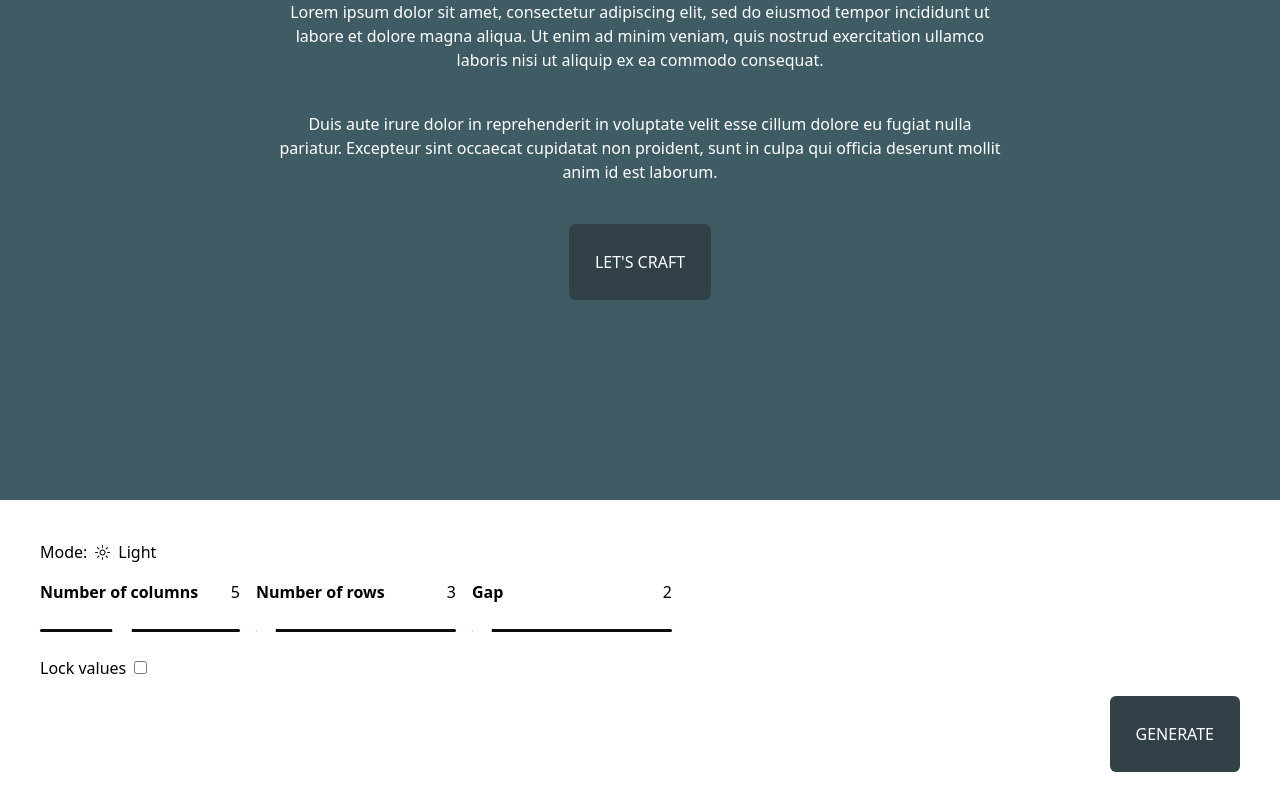
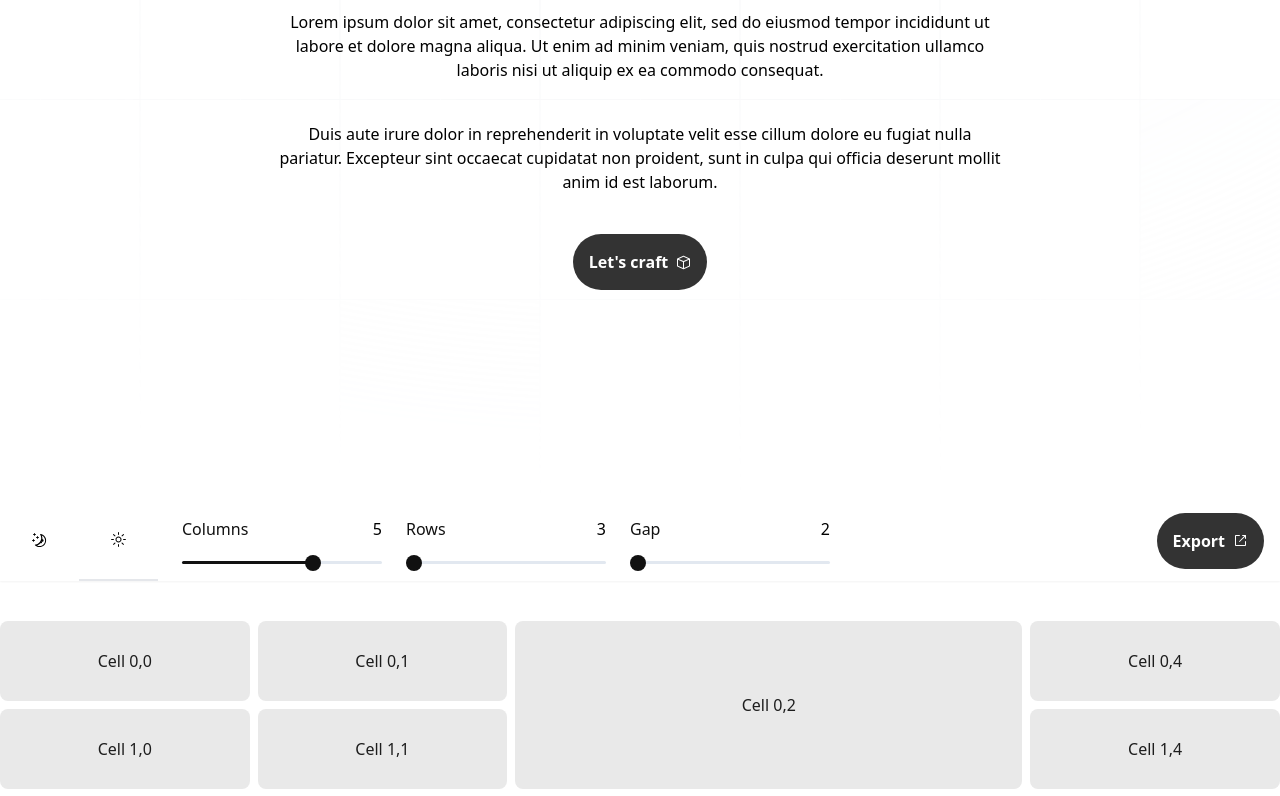
Before and after one commit to arnaudmanaranche/bento-craft, a Next.js app: page / in a window 1280 px wide. Shown: the part 300-1096 px from the top of the page. Built offline with nearby package versions, Linux system fonts and the light colour scheme; what @radix-ui/themes would draw is missing.

Commit message:
feat: wip new ui

```diff
--- a/package.json
+++ b/package.json
@@ -17,6 +17,7 @@
     "next-themes": "^0.3.0",
     "react": "^18",
     "react-dom": "^18",
+    "sonner": "^1.4.41",
     "zustand": "^4.5.2"
   },
   "devDependencies": {
--- a/src/components/CustomizableForm/CustomizableForm.tsx
+++ b/src/components/CustomizableForm/CustomizableForm.tsx
@@ -1,21 +1,25 @@
 import { useBentoStore } from '@/store'
-import { MoonIcon, SunIcon } from '@radix-ui/react-icons'
+import * as Dialog from '@radix-ui/react-dialog'
+import {
+  Cross2Icon,
+  ExternalLinkIcon,
+  MoonIcon,
+  SunIcon,
+} from '@radix-ui/react-icons'
 import * as Slider from '@radix-ui/react-slider'
 import { useTheme } from 'next-themes'
 import { useEffect, useState } from 'react'
+import { Toaster, toast } from 'sonner'
 
 export function CustomizableForm() {
   const columnNumber = useBentoStore((state) => state.columnNumber)
   const rowNumber = useBentoStore((state) => state.rowNumber)
   const setColumnNumber = useBentoStore((state) => state.setColumnNumber)
   const setRowNumber = useBentoStore((state) => state.setRowNumber)
-  const isFormFreezed = useBentoStore((state) => state.isFormFreezed)
-  const freezeForm = useBentoStore((state) => state.freezeForm)
   const gap = useBentoStore((state) => state.gap)
   const setGap = useBentoStore((state) => state.setGap)
-  const setBento = useBentoStore((state) => state.setBento)
   const [mounted, setMounted] = useState(false)
-  const { theme, setTheme } = useTheme()
+  const { setTheme } = useTheme()
 
   useEffect(() => {
     setMounted(true)
@@ -26,121 +30,150 @@ export function CustomizableForm() {
   }
 
   return (
-    <div className="flex flex-col items-start space-y-4 border-b-2 p-10">
-      <div className="flex items-center space-x-2">
-        <div>Mode:</div>
+    <Dialog.Root>
+      <div className="flex flex-col items-start shadow-sm dark:shadow-[#2d2d34]">
+        <div className="flex w-full items-center justify-between">
+          <div className="flex items-center space-x-6">
+            <div className="flex items-center">
               <button
-          className="flex items-center space-x-2"
+                className="flex w-full items-center border-b-0 p-8 dark:border-b-2 dark:border-b-[#2d2d34] dark:bg-[#111111]"
                 onClick={() => {
-            setTheme(theme === 'light' ? 'dark' : 'light')
+                  setTheme('dark')
                 }}
               >
-          {theme === 'light' ? <MoonIcon /> : <SunIcon />}
-          <span>{theme === 'light' ? 'Dark' : 'Light'}</span>
+                <MoonIcon />
+              </button>
+              <button
+                className="flex w-full items-center border-b-2 p-8 dark:border-b-0 dark:bg-[#111111]"
+                onClick={() => {
+                  setTheme('light')
+                }}
+              >
+                <SunIcon />
               </button>
             </div>
-      <form className="flex flex-col items-start space-y-4">
-        <div className="flex items-center space-x-4">
-          <div className="flex flex-col space-y-4">
+            <form className="p- flex flex-col items-start">
+              <div className="flex items-center space-x-6">
+                <div className="flex flex-col space-y-5">
                   <div className="flex justify-between">
-              <label htmlFor="columns" className="font-semibold">
-                Number of columns
+                    <label
+                      htmlFor="columns"
+                      className="text-[#111111] dark:text-[#f9fafb]"
+                    >
+                      Columns
                     </label>
                     <span>{columnNumber}</span>
                   </div>
                   <Slider.Root
-              className="relative flex h-5 w-[200px] touch-none select-none items-center"
+                    className="relative flex w-[200px] touch-none select-none items-center"
                     value={[columnNumber]}
                     defaultValue={[columnNumber]}
                     id="columns"
                     onValueChange={(value) => setColumnNumber(value[0])}
                     min={3}
-              max={8}
+                    max={6}
                     step={1}
                   >
-              <Slider.Track className="relative h-[3px] flex-grow rounded-full bg-[#0D0D0D] dark:bg-white">
-                <Slider.Range className="absolute h-full rounded-full" />
+                    <Slider.Track className="dark-bg[#d4d4d4cc] relative h-[3px] flex-grow rounded-full bg-slate-200">
+                      <Slider.Range className="absolute h-full rounded-full bg-[#111111] dark:bg-[#f9fafb]" />
                     </Slider.Track>
-              <Slider.Thumb
-                className="block h-5 w-5 rounded-[10px] bg-[white] shadow-[0_2px_10px_var(--black-a7)] hover:bg-[color:var(--violet-3)] focus:shadow-[0_0_0_5px_var(--black-a8)]"
-                aria-label="Volume"
-              />
+                    <Slider.Thumb className="block h-4 w-4 rounded-[10px] bg-[#111111] dark:bg-[#f9fafb]" />
                   </Slider.Root>
                 </div>
-          <div className="flex flex-col space-y-4">
+                <div className="flex flex-col space-y-5">
                   <div className="flex justify-between">
-              <label htmlFor="rows" className="font-semibold">
-                Number of rows
+                    <label
+                      htmlFor="rows"
+                      className="text-[#111111] dark:text-[#f9fafb]"
+                    >
+                      Rows
                     </label>
                     <span>{rowNumber}</span>
                   </div>
                   <Slider.Root
-              className="relative flex h-5 w-[200px] touch-none select-none items-center"
+                    className="relative flex w-[200px] touch-none select-none items-center"
                     value={[rowNumber]}
                     defaultValue={[rowNumber]}
                     id="rows"
                     onValueChange={(value) => setRowNumber(value[0])}
                     min={3}
-              max={8}
+                    max={6}
                     step={1}
                   >
-              <Slider.Track className="relative h-[3px] flex-grow rounded-full bg-[#0D0D0D] dark:bg-white">
-                <Slider.Range className="absolute h-full rounded-full" />
+                    <Slider.Track className="dark-bg[#d4d4d4cc] relative h-[3px] flex-grow rounded-full bg-slate-200">
+                      <Slider.Range className="absolute h-full rounded-full bg-[#111111] dark:bg-[#f9fafb]" />
                     </Slider.Track>
-              <Slider.Thumb
-                className="block h-5 w-5 rounded-[10px] bg-[white] shadow-[0_2px_10px_var(--black-a7)] hover:bg-[color:var(--violet-3)] focus:shadow-[0_0_0_5px_var(--black-a8)]"
-                aria-label="Volume"
-              />
+                    <Slider.Thumb className="block h-4 w-4 rounded-[10px] bg-[#111111] dark:bg-[#f9fafb]" />
                   </Slider.Root>
                 </div>
-          <div className="flex flex-col space-y-4">
+                <div className="flex flex-col space-y-5">
                   <div className="flex justify-between">
-              <label htmlFor="rows" className="font-semibold">
+                    <label
+                      htmlFor="rows"
+                      className="text-[#111111] dark:text-[#f9fafb]"
+                    >
                       Gap
                     </label>
                     <span>{gap}</span>
                   </div>
                   <Slider.Root
-              className="relative flex h-5 w-[200px] touch-none select-none items-center"
+                    className="relative flex w-[200px] touch-none select-none items-center"
                     value={[gap]}
                     defaultValue={[gap]}
                     id="rows"
                     onValueChange={(value) => setGap(value[0])}
-              min={3}
+                    min={2}
                     max={8}
-              step={1}
+                    step={2}
                   >
-              <Slider.Track className="relative h-[3px] flex-grow rounded-full bg-[#0D0D0D] dark:bg-white">
-                <Slider.Range className="absolute h-full rounded-full" />
+                    <Slider.Track className="dark-bg[#d4d4d4cc] relative h-[3px] flex-grow rounded-full bg-slate-200">
+                      <Slider.Range className="absolute h-full rounded-full bg-[#111111] dark:bg-[#f9fafb]" />
                     </Slider.Track>
-              <Slider.Thumb
-                className="block h-5 w-5 rounded-full bg-white shadow-[0_2px_10px_var(--black-a7)] hover:bg-[color:var(--violet-3)] focus:shadow-[0_0_0_5px_var(--black-a8)] dark:hover:bg-[#0D0D0D]"
-                aria-label="Volume"
-              />
+                    <Slider.Thumb className="block h-4 w-4 rounded-[10px] bg-[#111111] dark:bg-[#f9fafb]" />
                   </Slider.Root>
                 </div>
               </div>
-        <div className="flex items-baseline space-x-2">
-          <label htmlFor="lock">Lock values</label>
-          <input
-            onChange={() => {
-              freezeForm(!isFormFreezed)
-            }}
-            type="checkbox"
-            id="lock"
-          />
+            </form>
           </div>
-      </form>
-      <div className="flex w-full justify-end">
+          <Dialog.Trigger asChild>
+            <button className="mr-4 flex items-center rounded-full bg-black/80 p-4 font-bold text-white hover:bg-black/90 dark:bg-white dark:text-black/80">
+              Export
+              <ExternalLinkIcon className="ml-2" />
+            </button>
+          </Dialog.Trigger>
+        </div>
+      </div>
+      <Dialog.Portal>
+        <Toaster />
+        <Dialog.Overlay className="data-[state=open]:animate-overlayShow fixed inset-0 bg-black/60" />
+        <Dialog.Content className="data-[state=open]:animate-contentShow fixed left-[50%] top-[50%] max-h-[85vh] w-[90vw] max-w-[450px] translate-x-[-50%] translate-y-[-50%] rounded-[6px] bg-white p-[25px] shadow-[hsl(206_22%_7%_/_35%)_0px_10px_38px_-10px,_hsl(206_22%_7%_/_20%)_0px_10px_20px_-15px] focus:outline-none">
+          <Dialog.Title className="my-4 text-lg text-[#111111]">
+            Export your bento
+          </Dialog.Title>
+          <div className="flex flex-col items-center space-y-2">
             <button
-          className="rounded-md border-2 border-transparent bg-orient-900 p-6 uppercase text-white transition-all hover:border-white hover:bg-orient-700"
-          onClick={() => {
-            setBento({})
-          }}
+              className="flex w-full justify-center rounded-full bg-black/80 p-4 font-bold text-white"
+              onClick={() => toast.info('Coming soon..')}
             >
-          Generate
+              As code
+            </button>
+            <button
+              className="flex w-full flex-grow cursor-not-allowed justify-center rounded-full bg-black/40 p-4 font-bold text-white"
+              onClick={() => toast.info('Coming soon..')}
+            >
+              As image
             </button>
           </div>
-    </div>
+          <Dialog.Close asChild>
+            <button
+              className="text-violet11 hover:bg-violet4 focus:shadow-violet7 absolute right-[10px] top-[10px] inline-flex h-[25px] w-[25px] appearance-none items-center justify-center rounded-full focus:shadow-[0_0_0_2px] focus:outline-none"
+              aria-label="Close"
+            >
+              <Cross2Icon />
+            </button>
+          </Dialog.Close>
+        </Dialog.Content>
+      </Dialog.Portal>
+    </Dialog.Root>
   )
 }
--- a/src/pages/_app.tsx
+++ b/src/pages/_app.tsx
@@ -1,15 +1,10 @@
+import '@/styles/globals.css'
+import { CubeIcon } from '@radix-ui/react-icons'
 import { Theme } from '@radix-ui/themes'
 import '@radix-ui/themes/styles.css'
 import { ThemeProvider } from 'next-themes'
 import type { AppProps } from 'next/app'
 import Head from 'next/head'
-
-import localFont from 'next/font/local'
-
-import '@/styles/globals.css'
-import '@radix-ui/themes/styles.css'
-
-const titleFont = localFont({ src: '../fonts/title.woff2' })
 
 export default function App({ Component, pageProps }: AppProps) {
   return (
@@ -17,40 +12,76 @@ export default function App({ Component, pageProps }: AppProps) {
       <Head>
         <title>BentoCraft</title>
       </Head>
-      <ThemeProvider attribute="class">
       <Theme>
         <main>
-            <header className="flex h-screen flex-col items-center bg-orient-700 p-10">
-              <div className="flex max-w-[724px] flex-grow flex-col items-center justify-center space-y-10">
-                <h1 className={`${titleFont.className} text-6xl text-white`}>
-                  BENTO CRAFT
+          <div className="relative flex h-screen flex-col items-center bg-white p-10">
+            <svg
+              className="pointer-events-none absolute inset-0 h-full w-full stroke-gray-200 opacity-50 [mask-image:radial-gradient(100%_100%_at_top_center,white,transparent)]"
+              aria-hidden="true"
+            >
+              <defs>
+                <pattern
+                  id="FCFCFD"
+                  width="200"
+                  height="200"
+                  x="50%"
+                  y="-1"
+                  patternUnits="userSpaceOnUse"
+                >
+                  <path d="M100 200V.5M.5 .5H200" fill="none"></path>
+                </pattern>
+              </defs>
+              <svg x="50%" y="-1" className="overflow-visible fill-gray-50">
+                <path
+                  d="M-100.5 0h201v201h-201Z M699.5 0h201v201h-201Z M499.5 400h201v201h-201Z M-300.5 600h201v201h-201Z"
+                  strokeWidth="0"
+                ></path>
+              </svg>
+              <rect
+                width="100%"
+                height="100%"
+                strokeWidth="0"
+                fill="url(#FCFCFD)"
+              ></rect>
+            </svg>
+            <div className="z-10 flex max-w-[724px] flex-grow flex-col items-center justify-center space-y-10">
+              <h1
+                className={`relative font-serif text-6xl  font-bold text-black`}
+              >
+                BentoCraft
+                <span className="-right-35 pointer-events-none absolute -top-4 rounded-full bg-yellow-100 p-2 text-sm">
+                  Prototype
+                </span>
               </h1>
-                <p className="text-center leading-6 text-white">
-                  Lorem ipsum dolor sit amet, consectetur adipiscing elit, sed
-                  do eiusmod tempor incididunt ut labore et dolore magna aliqua.
-                  Ut enim ad minim veniam, quis nostrud exercitation ullamco
-                  laboris nisi ut aliquip ex ea commodo consequat.
+              <p className="text-center leading-6 text-black">
+                Lorem ipsum dolor sit amet, consectetur adipiscing elit, sed do
+                eiusmod tempor incididunt ut labore et dolore magna aliqua. Ut
+                enim ad minim veniam, quis nostrud exercitation ullamco laboris
+                nisi ut aliquip ex ea commodo consequat.
               </p>
-                <p className="text-center leading-6 text-white">
+              <p className="text-center leading-6 text-black">
                 Duis aute irure dolor in reprehenderit in voluptate velit esse
-                  cillum dolore eu fugiat nulla pariatur. Excepteur sint
-                  occaecat cupidatat non proident, sunt in culpa qui officia
-                  deserunt mollit anim id est laborum.
+                cillum dolore eu fugiat nulla pariatur. Excepteur sint occaecat
+                cupidatat non proident, sunt in culpa qui officia deserunt
+                mollit anim id est laborum.
               </p>
               <a
                 href="#main"
-                  className="rounded-md border-2 border-transparent bg-orient-900 p-6 uppercase text-white transition-all hover:border-white hover:bg-orient-700"
+                className="flex items-center justify-center rounded-full bg-black/80 p-4 font-bold text-white transition-all hover:bg-black/90"
               >
                 Let&apos;s craft
+                <CubeIcon className="ml-2" />
               </a>
             </div>
-            </header>
-            <div className="min-h-screen">
+          </div>
+          <ThemeProvider attribute="class">
+            {/* Handle backgrounds dark mode here */}
+            <div className="min-h-screen bg-[#ffffff] dark:bg-[#111111]">
               <Component {...pageProps} />
             </div>
+          </ThemeProvider>
         </main>
       </Theme>
-      </ThemeProvider>
     </>
   )
 }
--- a/src/pages/_document.tsx
+++ b/src/pages/_document.tsx
@@ -4,7 +4,7 @@ export default function Document() {
   return (
     <Html lang="en" className="scroll-smooth">
       <Head />
-      <body className="antialiased dark:bg-[#0D0D0D]">
+      <body className="antialiased">
         <Main />
         <NextScript />
       </body>
--- a/src/store.ts
+++ b/src/store.ts
@@ -8,7 +8,6 @@ export interface BentoState {
   bento: Grid
   columnNumber: number
   gap: number
-  isFormFreezed: boolean
   rowNumber: number
   setBento: ({
     columnNumber,
@@ -21,28 +20,14 @@ export interface BentoState {
   }) => void
   setColumnNumber: (value: number) => void
   setGap: (value: number) => void
-  freezeForm: (value: boolean) => void
   setRowNumber: (value: number) => void
 }
 
 export const useBentoStore = create<BentoState>()((set) => ({
-  isFormFreezed: false,
-  freezeForm: (isFormFreezed) =>
-    set(() => ({
-      isFormFreezed,
-    })),
   columnNumber: 6,
   rowNumber: 5,
   setBento: () =>
-    set((state) => {
-      if (state.isFormFreezed) {
-        return {
-          bento: generateRandomGrid({
-            colNumber: state.columnNumber,
-            rowNumber: state.rowNumber,
-          }),
-        }
-      }
+    set(() => {
       const col = getRandomNumberFromInterval(3, 8)
       const row = getRandomNumberFromInterval(3, 8)
       const gap = getRandomEvenNumber()
--- a/tailwind.config.ts
+++ b/tailwind.config.ts
@@ -9,20 +9,22 @@ const config: Config = {
   ],
   theme: {
     extend: {
-      colors: {
-        orient: {
-          '50': '#f3f8f8',
-          '100': '#e0eced',
-          '200': '#c4d9dd',
-          '300': '#9bbfc5',
-          '400': '#6b9ca5',
-          '500': '#50818a',
-          '600': '#456b75',
-          '700': '#3f5c65',
-          '800': '#374b53',
-          '900': '#324147',
-          '950': '#1e2a2e',
+      keyframes: {
+        overlayShow: {
+          from: { opacity: '0' },
+          to: { opacity: '1' },
         },
+        contentShow: {
+          from: {
+            opacity: '0',
+            transform: 'translate(-50%, -48%) scale(0.96)',
+          },
+          to: { opacity: '1', transform: 'translate(-50%, -50%) scale(1)' },
+        },
+      },
+      animation: {
+        overlayShow: 'overlayShow 150ms cubic-bezier(0.16, 1, 0.3, 1)',
+        contentShow: 'contentShow 150ms cubic-bezier(0.16, 1, 0.3, 1)',
       },
     },
   },
```
Also changed, not shown: src/fonts/title.woff2 (deleted), 1 other file (tests, documents, lock files or other folders). Lines whose indentation alone changed are shown as unchanged.
